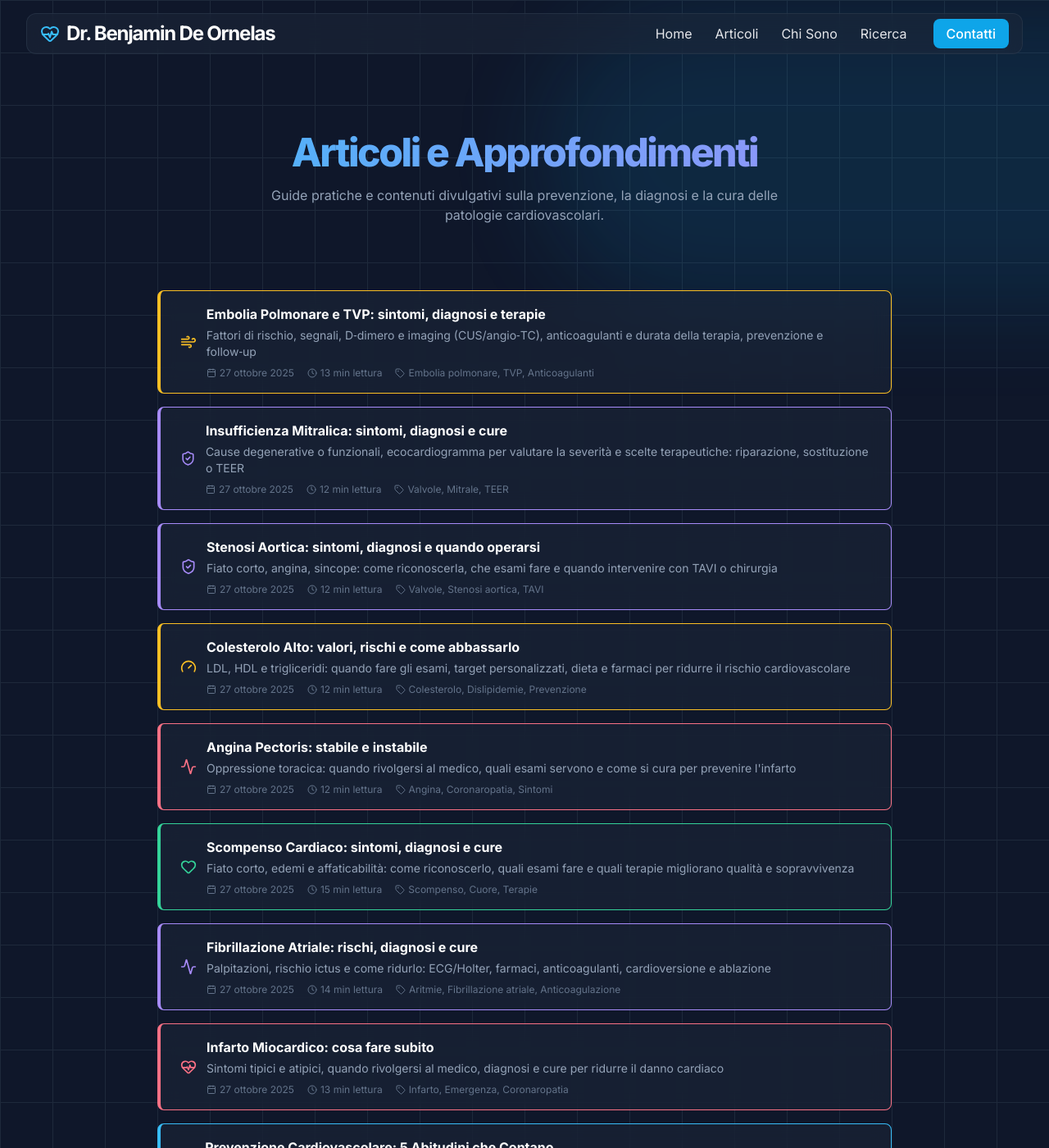
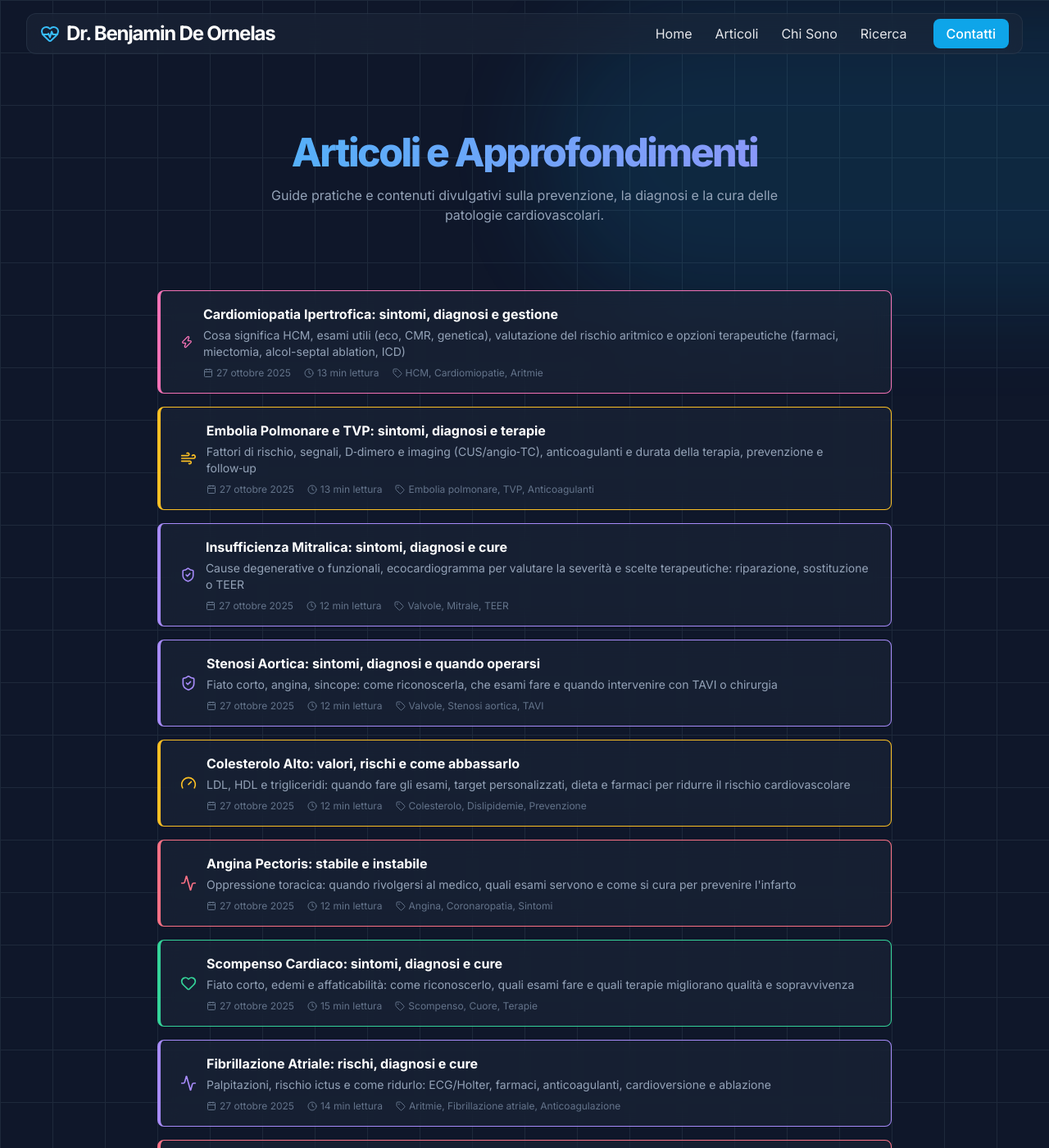
Before and after one commit to bdeornelas/bdeornelas.github.io, a Jekyll site: the page built from articles/index.html, in a window 1280 px wide and 1400 px high. Shown: the whole window at 82% size. Built offline with Jekyll 4.4.1, drawn with Linux system fonts in a browser that asks for light colours; nearby versions of some CDN libraries; some of the changed text lies outside the part shown.

Commit message:
Add article: Cardiomiopatia ipertrofica (HCM) — diagnosi, rischio aritmico, terapie e consigli pratici; aggiorna lista

```diff
--- a/articles/index.html
+++ b/articles/index.html
@@ -24,6 +24,33 @@ twitter_image: /assets/img/og-card.jpg
       <!-- Lista articoli -->
       <section class="max-w-4xl mx-auto">
         <ul class="space-y-4" id="articles-list">
+
+          <!-- ARTICOLO CARDIOMIOPATIA IPERTROFICA -->
+          <li>
+            <a href="/articles/cardiomiopatia-ipertrofica/" class="block px-6 py-4 rounded-lg glass-card border-l-4 border-pink-400 hover:border-pink-300 hover:bg-slate-800/50 transition group">
+              <div class="flex items-center gap-3">
+                <i data-lucide="zap" class="w-5 h-5 text-pink-400 group-hover:text-pink-300"></i>
+                <div>
+                  <h3 class="font-bold text-white group-hover:text-sky-100">Cardiomiopatia Ipertrofica: sintomi, diagnosi e gestione</h3>
+                  <p class="text-sm text-slate-400 mt-1">Cosa significa HCM, esami utili (eco, CMR, genetica), valutazione del rischio aritmico e opzioni terapeutiche (farmaci, miectomia, alcol-septal ablation, ICD)</p>
+                  <div class="flex items-center gap-4 mt-2 text-xs text-slate-500">
+                    <span class="flex items-center gap-1">
+                      <i data-lucide="calendar" class="w-3 h-3"></i>
+                      27 ottobre 2025
+                    </span>
+                    <span class="flex items-center gap-1">
+                      <i data-lucide="clock" class="w-3 h-3"></i>
+                      13 min lettura
+                    </span>
+                    <span class="flex items-center gap-1">
+                      <i data-lucide="tag" class="w-3 h-3"></i>
+                      HCM, Cardiomiopatie, Aritmie
+                    </span>
+                  </div>
+                </div>
+              </div>
+            </a>
+          </li>
 
           <!-- ARTICOLO EMBOLIA POLMONARE E TVP -->
           <li>
```
Also changed, not shown: other parts of articles/index.html (+6 -6 lines), articles/cardiomiopatia-ipertrofica/index.html (added, +191 -0 lines).
